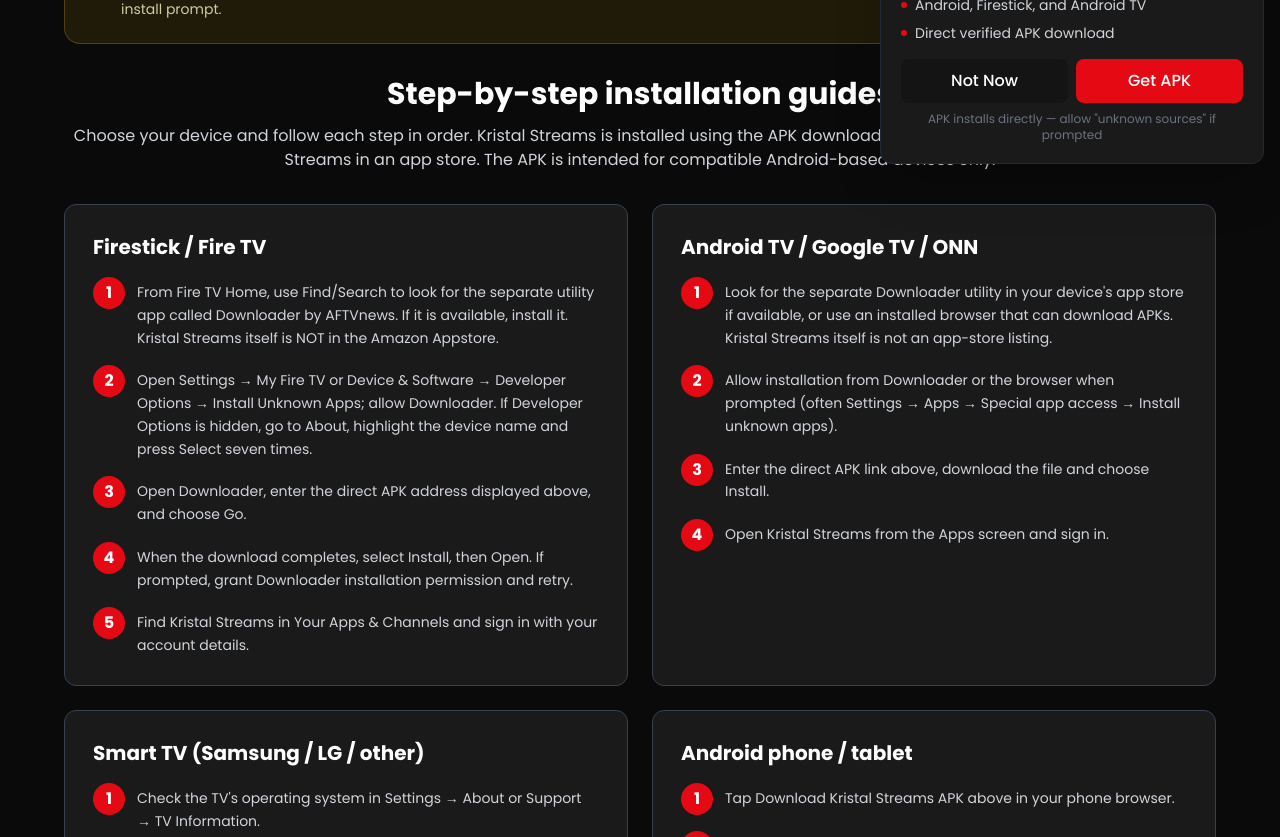
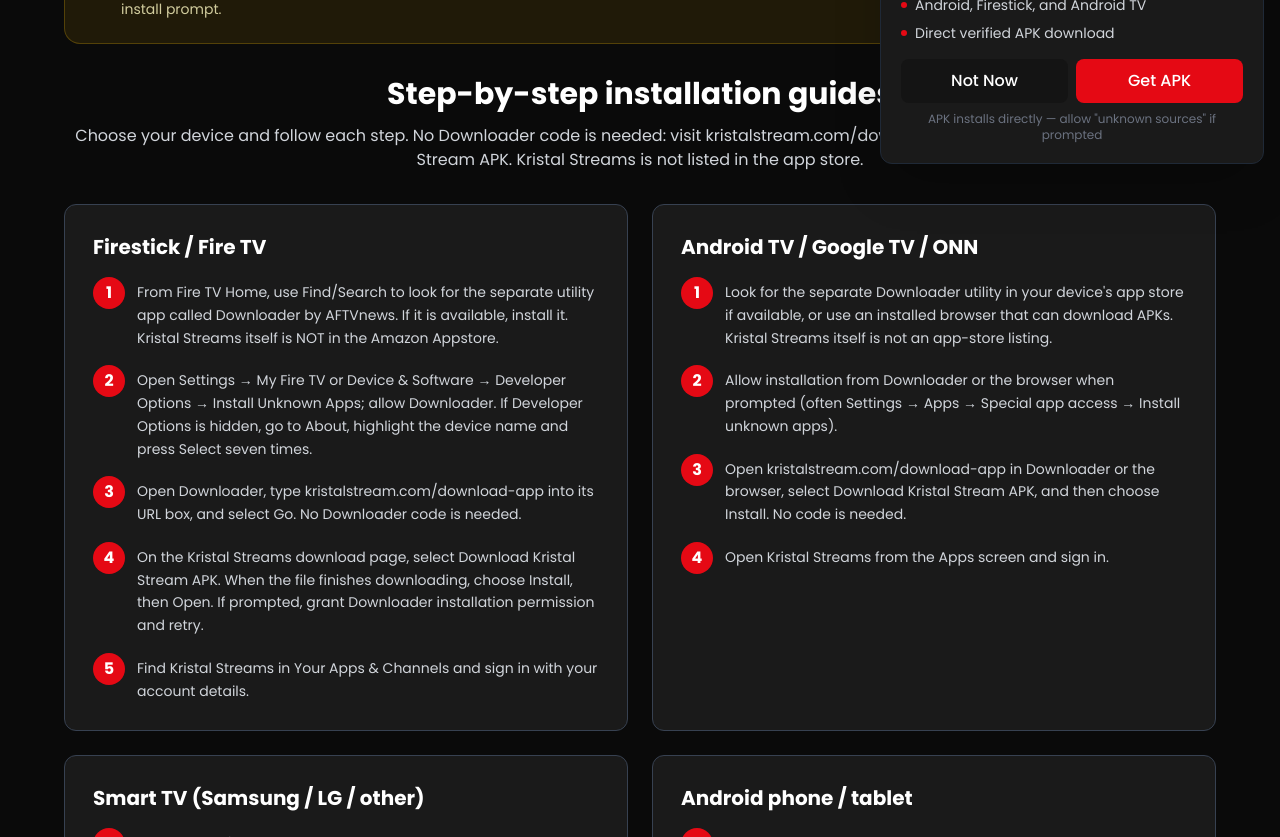
Before and after one commit to djudge47/kristalstreams, a React (Vite) app: page /download-app in a window 1280 px wide. Shown: the part 620-1457 px from the top of the page. Built offline with nearby package versions, Linux system fonts and the light colour scheme; no server answers.

Commit message:
Use website download page in Firestick instructions; no Downloader code needed

```diff
--- a/src/pages/DownloadApp.tsx
+++ b/src/pages/DownloadApp.tsx
@@ -124,15 +124,15 @@ const DownloadApp: React.FC = () => {
 
           <section className="mb-12" aria-labelledby="installation-guides">
             <h2 id="installation-guides" className="mb-3 text-center text-3xl font-bold text-white">Step-by-step installation guides</h2>
-            <p className="mb-8 text-center text-gray-300">Choose your device and follow each step in order. Kristal Streams is installed using the APK download on this page, not by searching for Kristal Streams in an app store. The APK is intended for compatible Android-based devices only.</p>
+            <p className="mb-8 text-center text-gray-300">Choose your device and follow each step. No Downloader code is needed: visit kristalstream.com/download-app and select Download Kristal Stream APK. Kristal Streams is not listed in the app store.</p>
             <div className="grid gap-6 lg:grid-cols-2">
                 <div className="rounded-xl border border-gray-700 bg-dark-100 p-5 sm:p-7">
                   <h3 className="mb-4 text-xl font-bold text-white">Firestick / Fire TV</h3>
                   <ol className="space-y-4">
                     <li className="flex items-start gap-3"><span className="flex h-8 w-8 shrink-0 items-center justify-center rounded-full bg-primary font-bold text-white">1</span><span className="pt-1 text-sm leading-relaxed text-gray-300">From Fire TV Home, use Find/Search to look for the separate utility app called Downloader by AFTVnews. If it is available, install it. Kristal Streams itself is NOT in the Amazon Appstore.</span></li>
                     <li className="flex items-start gap-3"><span className="flex h-8 w-8 shrink-0 items-center justify-center rounded-full bg-primary font-bold text-white">2</span><span className="pt-1 text-sm leading-relaxed text-gray-300">Open Settings → My Fire TV or Device & Software → Developer Options → Install Unknown Apps; allow Downloader. If Developer Options is hidden, go to About, highlight the device name and press Select seven times.</span></li>
-                    <li className="flex items-start gap-3"><span className="flex h-8 w-8 shrink-0 items-center justify-center rounded-full bg-primary font-bold text-white">3</span><span className="pt-1 text-sm leading-relaxed text-gray-300">Open Downloader, enter the direct APK address displayed above, and choose Go.</span></li>
-                    <li className="flex items-start gap-3"><span className="flex h-8 w-8 shrink-0 items-center justify-center rounded-full bg-primary font-bold text-white">4</span><span className="pt-1 text-sm leading-relaxed text-gray-300">When the download completes, select Install, then Open. If prompted, grant Downloader installation permission and retry.</span></li>
+                    <li className="flex items-start gap-3"><span className="flex h-8 w-8 shrink-0 items-center justify-center rounded-full bg-primary font-bold text-white">3</span><span className="pt-1 text-sm leading-relaxed text-gray-300">Open Downloader, type kristalstream.com/download-app into its URL box, and select Go. No Downloader code is needed.</span></li>
+                    <li className="flex items-start gap-3"><span className="flex h-8 w-8 shrink-0 items-center justify-center rounded-full bg-primary font-bold text-white">4</span><span className="pt-1 text-sm leading-relaxed text-gray-300">On the Kristal Streams download page, select Download Kristal Stream APK. When the file finishes downloading, choose Install, then Open. If prompted, grant Downloader installation permission and retry.</span></li>
                     <li className="flex items-start gap-3"><span className="flex h-8 w-8 shrink-0 items-center justify-center rounded-full bg-primary font-bold text-white">5</span><span className="pt-1 text-sm leading-relaxed text-gray-300">Find Kristal Streams in Your Apps & Channels and sign in with your account details.</span></li>
                   </ol>
                 </div>
@@ -141,7 +141,7 @@ const DownloadApp: React.FC = () => {
                   <ol className="space-y-4">
                     <li className="flex items-start gap-3"><span className="flex h-8 w-8 shrink-0 items-center justify-center rounded-full bg-primary font-bold text-white">1</span><span className="pt-1 text-sm leading-relaxed text-gray-300">Look for the separate Downloader utility in your device's app store if available, or use an installed browser that can download APKs. Kristal Streams itself is not an app-store listing.</span></li>
                     <li className="flex items-start gap-3"><span className="flex h-8 w-8 shrink-0 items-center justify-center rounded-full bg-primary font-bold text-white">2</span><span className="pt-1 text-sm leading-relaxed text-gray-300">Allow installation from Downloader or the browser when prompted (often Settings → Apps → Special app access → Install unknown apps).</span></li>
-                    <li className="flex items-start gap-3"><span className="flex h-8 w-8 shrink-0 items-center justify-center rounded-full bg-primary font-bold text-white">3</span><span className="pt-1 text-sm leading-relaxed text-gray-300">Enter the direct APK link above, download the file and choose Install.</span></li>
+                    <li className="flex items-start gap-3"><span className="flex h-8 w-8 shrink-0 items-center justify-center rounded-full bg-primary font-bold text-white">3</span><span className="pt-1 text-sm leading-relaxed text-gray-300">Open kristalstream.com/download-app in Downloader or the browser, select Download Kristal Stream APK, and then choose Install. No code is needed.</span></li>
                     <li className="flex items-start gap-3"><span className="flex h-8 w-8 shrink-0 items-center justify-center rounded-full bg-primary font-bold text-white">4</span><span className="pt-1 text-sm leading-relaxed text-gray-300">Open Kristal Streams from the Apps screen and sign in.</span></li>
                   </ol>
                 </div>
```
